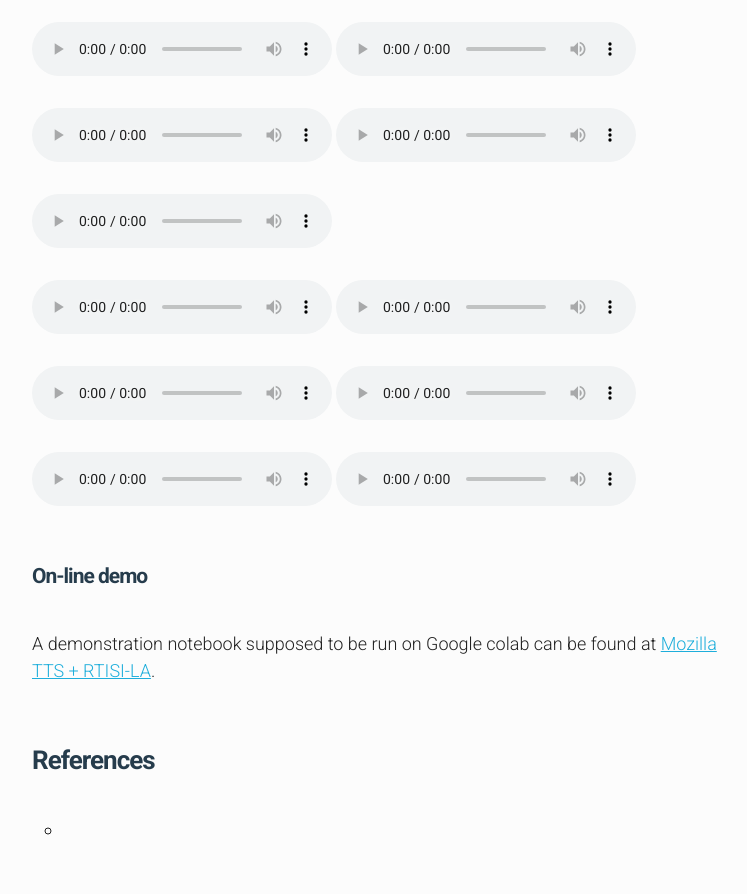
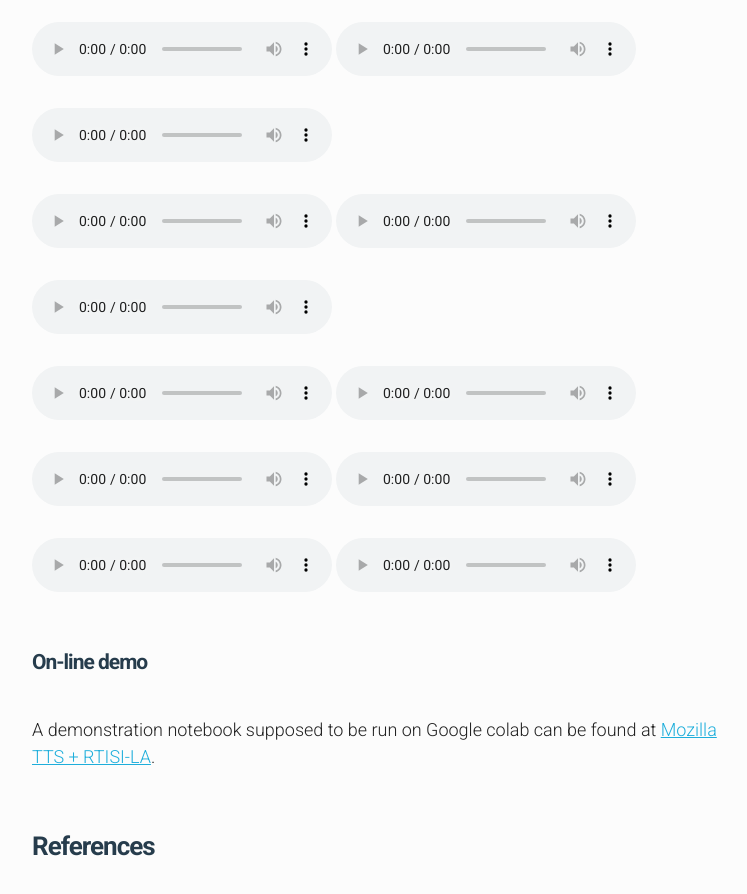
Before and after one commit to Edresson/TTS-Portuguese-Corpus, a plain HTML site: page index.html in a window 1280 px wide. Shown: the part 6680-7574 px from the top of the page, without its empty margins (258-1005 px from the left). Drawn offline with nearby package versions, Linux system fonts and the light colour scheme; some packages are replaced by stand-ins of ours.

Commit message:
update demo

```diff
--- a/index.html
+++ b/index.html
@@ -550,7 +550,7 @@ Your browser does not support the audio element.
 </audio></p>
 
 
-<p><audio controls="controls" > <a>Phrase 17</a><source src="/TTS-Portuguese-Corpus/audio/Experimento-7.2/17.wav" autoplay/>
+<p><audio controls="controls" > <p><audio controls="controls" > <a>Phrase 17</a><source src="/TTS-Portuguese-Corpus/audio/Experimento-7.2/17.wav" autoplay/>
 	Your browser does not support the audio element.
 	</audio>
 	<audio controls="controls" >
```
Lines whose indentation alone changed are shown as unchanged.
